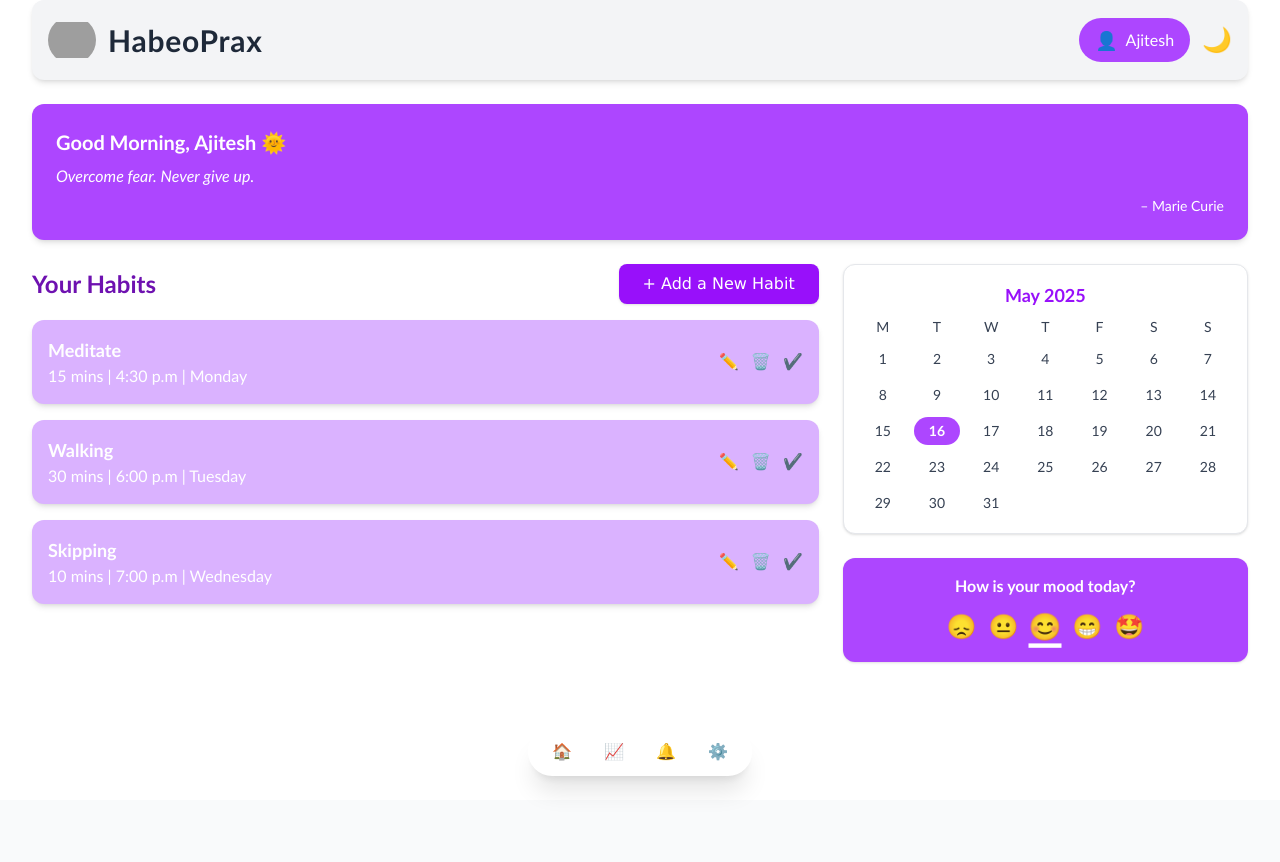
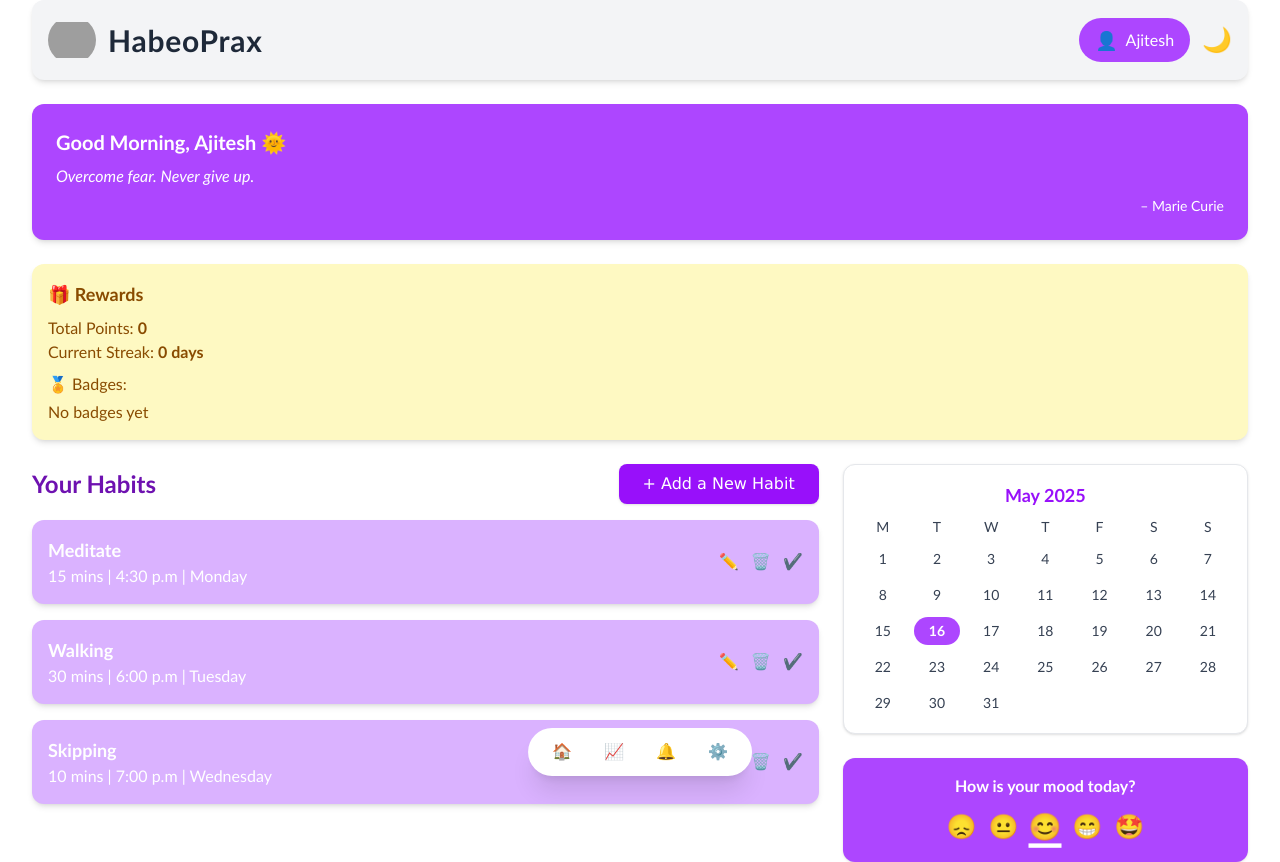
Before and after one commit to Anirudh-Nayak-CS/HabeoPrax, a React (Vite) app: page /test in a window 1280 px wide. Before the commit the page ends 800 px from the top, so only its background shows below. Built offline with nearby package versions, Linux system fonts and the light colour scheme; grey boxes are pictures that could not be loaded.

Commit message:
Modified HabitTracker to include some kind of rewards and points system

```diff
--- a/src/Components/HabitTracker.jsx
+++ b/src/Components/HabitTracker.jsx
@@ -19,6 +19,20 @@ export default function HabitTracker() {
     day: ''
   });
   const [editIndex, setEditIndex] = useState(null);
+
+  const [points, setPoints] = useState(0);
+  const [streak, setStreak] = useState(0);
+  const [badges, setBadges] = useState([]);
+
+  const dayToIndex = {
+    Sunday: 0,
+    Monday: 1,
+    Tuesday: 2,
+    Wednesday: 3,
+    Thursday: 4,
+    Friday: 5,
+    Saturday: 6
+  };
 
   const handleInputChange = (e) => {
     const { name, value } = e.target;
@@ -67,8 +81,31 @@ export default function HabitTracker() {
 
   const toggleHabitDone = (index) => {
     const updatedHabits = [...habits];
-    updatedHabits[index].done = !updatedHabits[index].done;
+    const habit = updatedHabits[index];
+    habit.done = !habit.done;
     setHabits(updatedHabits);
+
+    if (habit.done) {
+      const today = new Date().getDay(); // 0 (Sun) to 6 (Sat)
+      const targetDay = dayToIndex[habit.day];
+      let daysEarly = targetDay - today;
+      if (daysEarly < 0) daysEarly += 7;
+
+      const earnedPoints = daysEarly * 10;
+      setPoints(prev => prev + earnedPoints);
+
+      const newStreak = streak + 1;
+      setStreak(newStreak);
+
+      if (newStreak === 3 && !badges.includes("🥉 3-Day Streak")) {
+        setBadges(prev => [...prev, "🥉 3-Day Streak"]);
+      }
+      if (newStreak === 7 && !badges.includes("🥈 7-Day Streak")) {
+        setBadges(prev => [...prev, "🥈 7-Day Streak"]);
+      }
+    } else {
+      setStreak(0); // Reset streak if unchecking
+    }
   };
 
   const today = new Date();
@@ -125,6 +162,22 @@ export default function HabitTracker() {
         <p className="text-right mt-2 text-sm">– {quote.author}</p>
       </section>
 
+      {/* 💎 Rewards Section */}
+      <section className="bg-yellow-100 text-yellow-800 rounded-xl p-4 mb-6 shadow-md">
+        <h3 className="text-lg font-semibold mb-2">🎁 Rewards</h3>
+        <p>Total Points: <span className="font-bold">{points}</span></p>
+        <p>Current Streak: <span className="font-bold">{streak} days</span></p>
+        <div className="mt-2">
+          <h4 className="font-medium">🏅 Badges:</h4>
+          <div className="flex gap-3 mt-1 flex-wrap">
+            {badges.length === 0 && <span>No badges yet</span>}
+            {badges.map((badge, i) => (
+              <span key={i} className="bg-purple-200 text-purple-800 px-3 py-1 rounded-full">{badge}</span>
+            ))}
+          </div>
+        </div>
+      </section>
+
       <div className="flex flex-col lg:flex-row gap-6">
         <section className="flex-1 mb-6">
           <div className="flex items-center justify-between mb-4">
@@ -149,7 +202,6 @@ export default function HabitTracker() {
           </div>
         </section>
 
-        {/* Modal */}
         {showModal && (
           <div className="fixed inset-0 bg-black bg-opacity-50 flex items-center justify-center z-50">
             <div className="bg-white rounded-xl p-6 w-96 shadow-xl">
```
Also changed, not shown: 1 other file (tests, documents, lock files or other folders).
